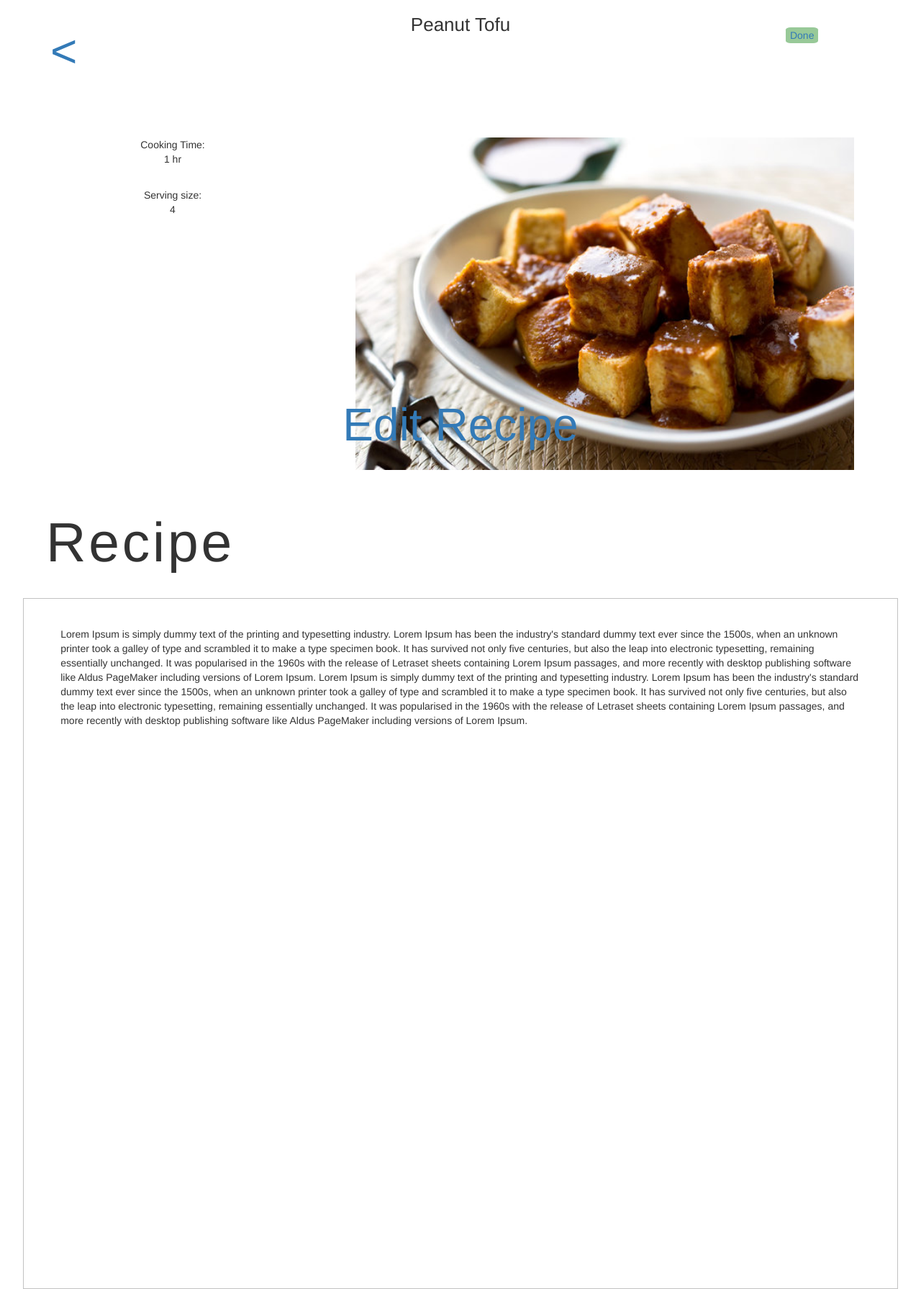
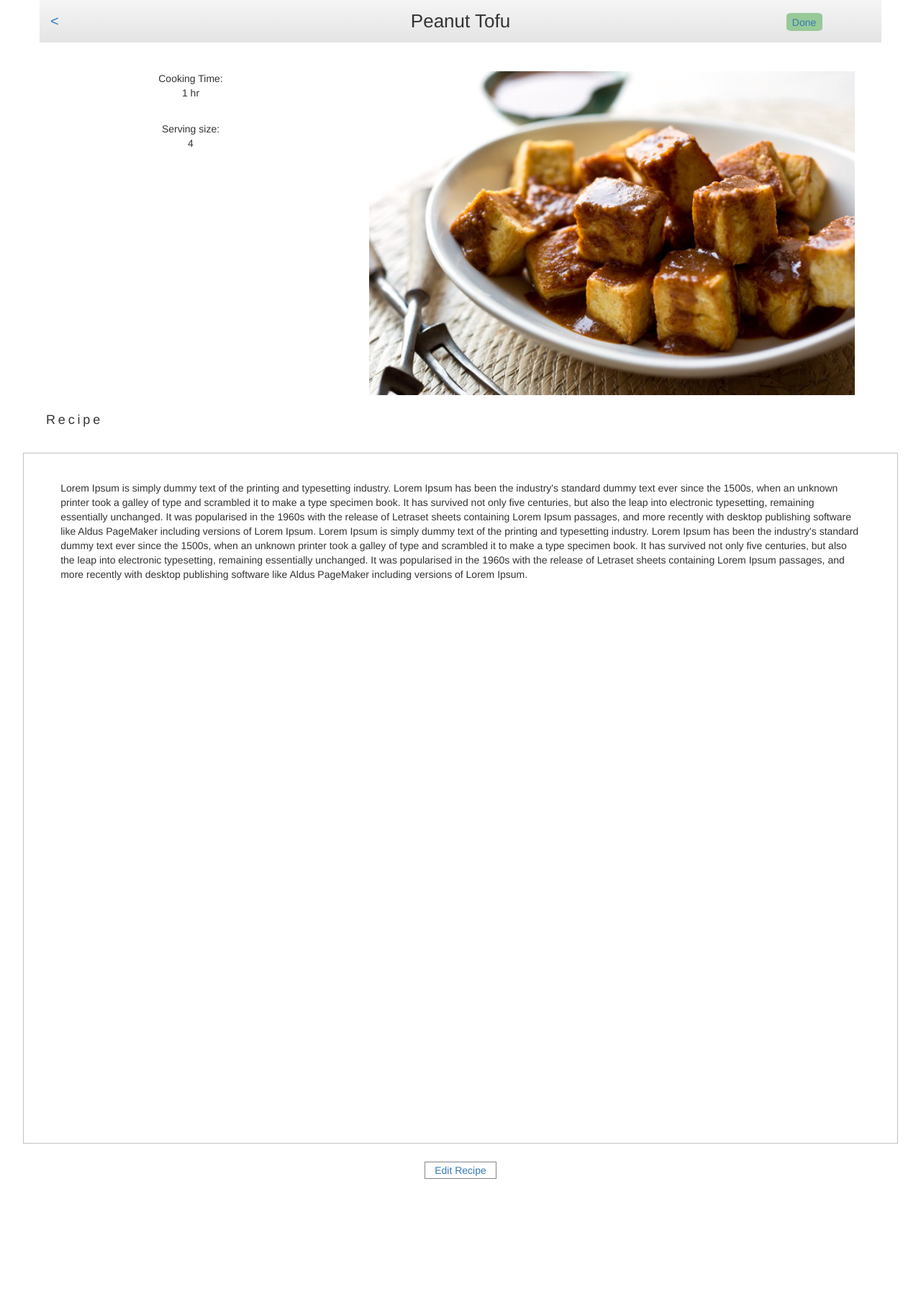
Before and after one commit to ShengzhiW/stayfresh, a PHP site: page /recipe-info.html in a window 1280 px wide. Shown: the whole page at 72% size. After the commit the page ends 1638 px from the top, so only its background shows below. Run offline with PHP 8.4, Linux system fonts and the light colour scheme.

Commit message:
Recipe info clean

```diff
--- a/app.css
+++ b/app.css
@@ -9,14 +9,20 @@ h1 {
 
 
 .back {
-    margin-top: 2vw;
+    margin-top: 15px;
     float: left;
-    font-size: 5vw;
+    font-size: 20px;
 }
 
 button {
     border: none;
     background: none;
+}
+
+.headers {
+    border-bottom: 2px solid rgb(233, 233, 233));
+
+    background: linear-gradient(rgb(245, 245, 245), rgb(228, 228, 228));
 }
 
 /* --- Home ---- */
@@ -130,10 +136,13 @@ button {
 .done {
     background: rgb(152, 201, 152);
 
+    width: 50px;
+    height: 25px;
+
     box-sizing: border-box;
     border-radius: 15%;
-    margin-top: 3vw;
-    margin-left: -2vw;
+    margin-top: 18px;
+    margin-left: -20px;
 
 
 }
@@ -288,9 +297,18 @@ ul {
 
 /* --- Recipe Info --- */
 
+#recipe-name {
+    margin-top: 10px;
+    padding: 5px 0px;
+}
+
 .recipe-intro-container {
     box-sizing: border-box;
-    padding: 5vw 0vw 3vw 0vw;
+    padding: 40px 0px 5px 30px;
+}
+
+h2#recipe-info-header {
+    font-size: 18px;
 }
 
 .footer-recipe-info {
@@ -323,6 +341,16 @@ ul {
     box-sizing: border-box;
 
     letter-spacing: 0.3vw;
+}
+
+.edit-recipe-button-container {
+    padding: 25px 0px;
+    text-align: center;
+}
+
+#edit-recipe-button {
+    width: 100px;
+    border: 1px solid rgb(133, 133, 133);
 }
 
 /* --- Rate Your Recipe --- */
--- a/recipe-info.html
+++ b/recipe-info.html
@@ -12,7 +12,7 @@
 
 
 
-  <div class="container">
+  <div class="container headers">
       <div class="row">
         <a href="index.html">
         <div class="col col-xs-2">
@@ -20,7 +20,7 @@
         </div>
       </a>
         <div class="col col-xs-8">
-          <h1>Peanut Tofu</h1>
+          <h1 id="recipe-name">Peanut Tofu</h1>
         </div>
         <div class="col col-xs-2 done-col">
           <a href="recipe-rate.html">
@@ -52,10 +52,10 @@
     </p>
   </div>
 
+  <div class="edit-recipe-button-container">
+  <a href="edit-recipe.html">
+    <button id="edit-recipe-button">Edit Recipe</button>
+</a>
+</div>
 
-    <footer class="footer footer-recipe-info">
-      <a href="edit-recipe.html">
-        <button class="confirmation-buttons">Edit Recipe</button>
-    </a>
-    </footer>
 </html>
```
